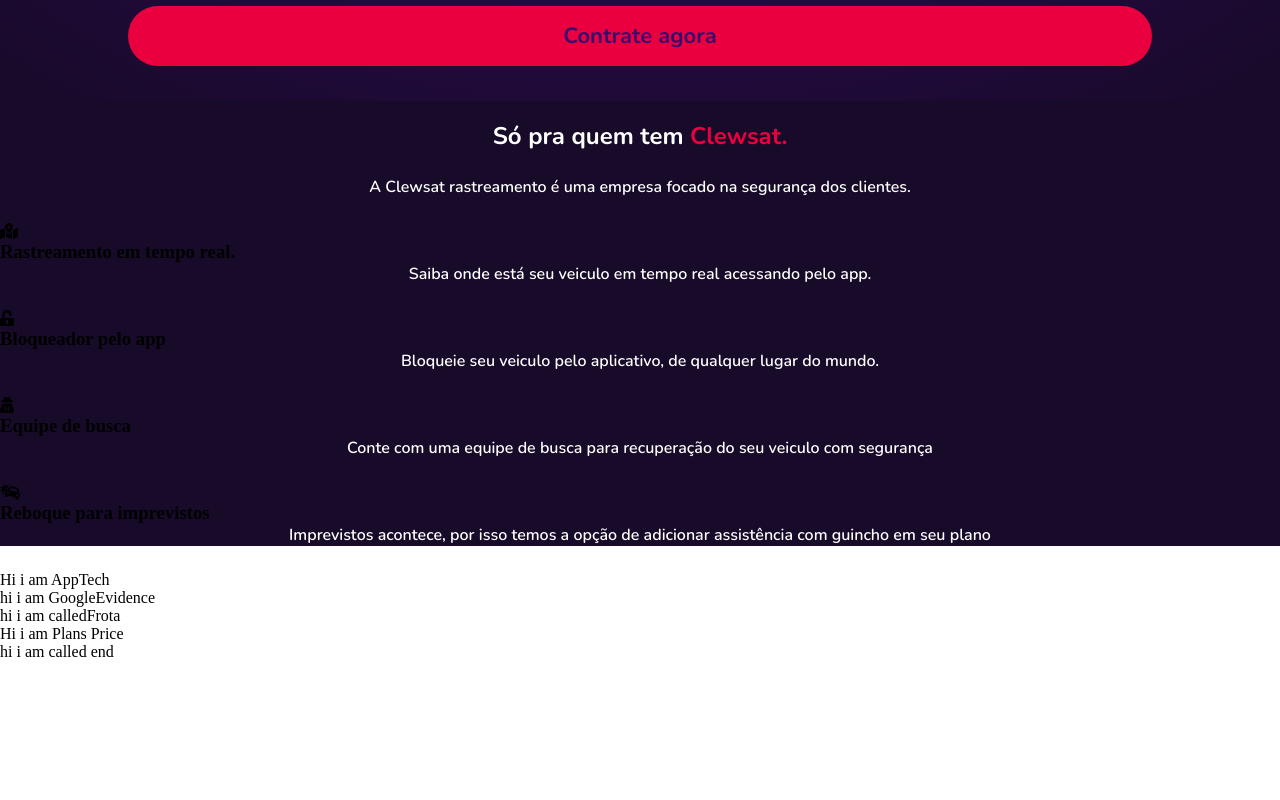
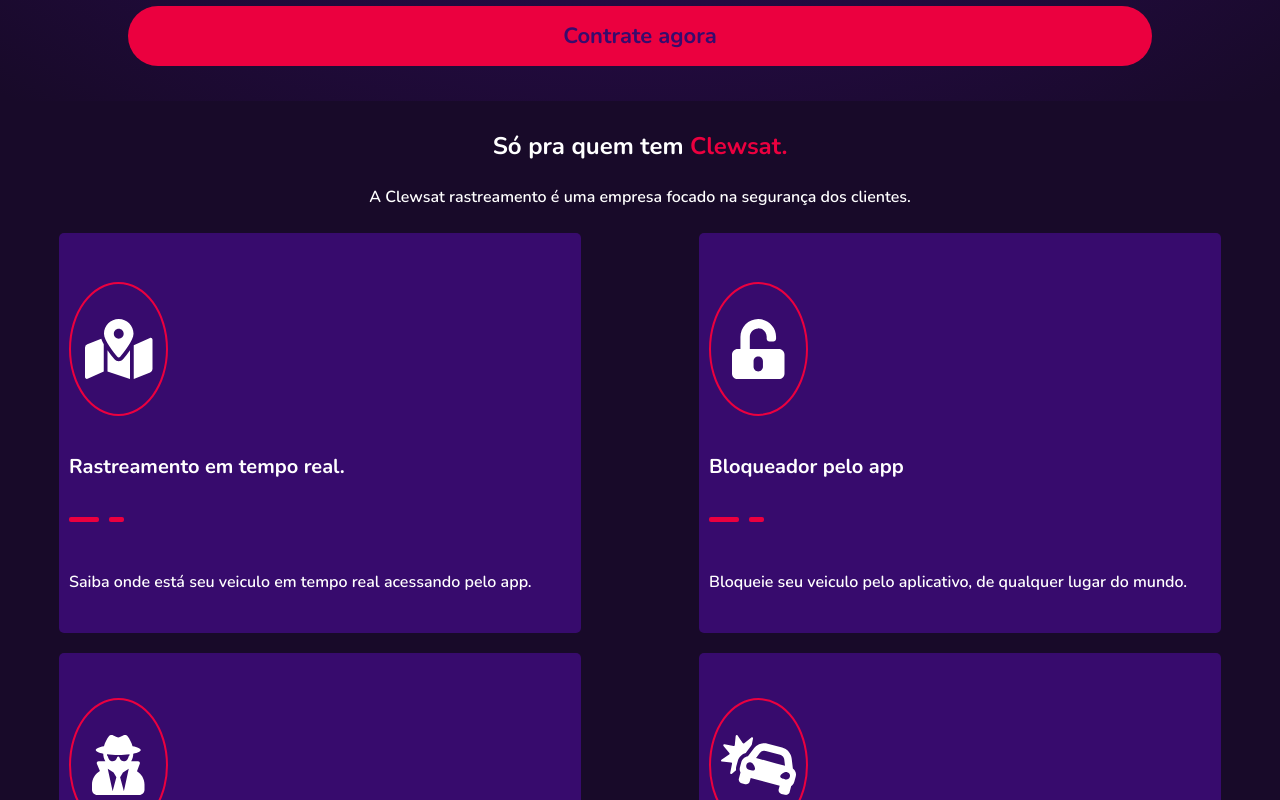
Before and after one commit to malves224/ClewsatWebSite, a React (Create React App) app: page / in a window 1280 px wide. Shown: the part 740-1540 px from the top of the page. Before the commit the page ends 1401 px from the top, so only its background shows below. Built offline with nearby package versions, Linux system fonts and the light colour scheme.

Commit message:
estilizaçao dos componentes differences e seu filho cardDifferentials

```diff
--- a/src/sectionsComponents/Differences.jsx
+++ b/src/sectionsComponents/Differences.jsx
@@ -19,7 +19,7 @@
         <p>
           {differences.description}
         </p>
-        <aside className="cards-differential ">
+        <aside className="cards-differential">
           { cardsDifferences.map((card) => (
             <CardDifferential key={card.title} differential={card} />
           ))}
--- a/src/sectionsComponents/components/CardDifferential.jsx
+++ b/src/sectionsComponents/components/CardDifferential.jsx
@@ -51,11 +51,15 @@
     const { differential: { description, title } } = this.props;
     const { icon } = this.state;
     return (
-      <div>
+      <aside className="card-diff">
         <i><FontAwesomeIcon icon={icon} /></i>
         <h3>{title}</h3>
+        <div className="divider">
+          <div id="divider-one" />
+          <div id="divider-two" />
+        </div>
         <p>{description}</p>
-      </div>
+      </aside>
     );
   }
 }
--- a/src/sectionsComponents/css/cardDifferentials.css
+++ b/src/sectionsComponents/css/cardDifferentials.css
@@ -0,0 +1,68 @@
+@import url('https://fonts.googleapis.com/css2?family=Nunito:wght@700&display=swap');
+
+.card-diff {
+  display: flex;
+  flex-flow: column;
+  align-items: flex-start;
+  justify-content: space-evenly;
+  background-color: #370B6D;
+  border-radius: 5px;
+  width: 40%;
+  height: 390px;
+  margin-bottom: 20px;
+  padding-left: 10px;
+  padding-top: 10px;
+}
+
+.card-diff i {
+  font-size: 60px;
+  color: #FFFF;
+  border: 2.5px solid #EB003F;
+  border-radius: 50%;
+  min-width: 95px;
+  min-height: 130px;
+  display: flex;
+  flex-direction: column;
+  justify-content: center;
+  align-items: center;
+}
+
+.card-diff h3 {
+  font-family: Nunito;
+  font-style: normal;
+  font-weight: bold;
+  font-size: 20px;
+  line-height: 22px;
+  color: #FFFF;
+  width: 70%;
+}
+
+.divider {
+  display: flex;
+  flex-direction: row;
+  width: 55px;
+  height: 15px;
+  display: flex;
+  justify-content: space-between;
+}
+
+#divider-one {
+  width: 30px;
+  height: 5px;
+  background-color: #EB003F;
+  border-radius: 2px;
+}
+
+#divider-two {
+  width: 15px;
+  height: 5px;
+  background-color: #EB003F;
+  border-radius: 2px;
+}
+
+.card-diff p {
+  text-align: start;
+  margin: 0px;
+  margin-right: 30px;
+  font-size: 16px;
+}
--- a/src/sectionsComponents/css/differences.css
+++ b/src/sectionsComponents/css/differences.css
@@ -3,6 +3,8 @@
 .differences {
   padding-top: 20px;
   background-color: #180A29;
+  height: 780px;
+  margin-bottom: 100;
 }
 
 .differences h2 span {
@@ -10,6 +12,7 @@
 }
 
 .differences h2 {
+  margin-top: 10px;
   color: #FFFF;
   font-family: Nunito;
   font-style: normal;
@@ -21,6 +24,7 @@
 }
 
 .differences p {
+  margin-top: 10px;
   color: #FFFF;
   font-family: Nunito;
   font-style: normal;
@@ -32,3 +36,11 @@
   margin-right: 30px;
   margin-bottom: 25px;
 }
+
+.cards-differential {
+  display: flex;
+  flex-flow: row wrap;
+  justify-content: space-around;
+  align-items: center;
+  align-content: space-around;
+}
```
